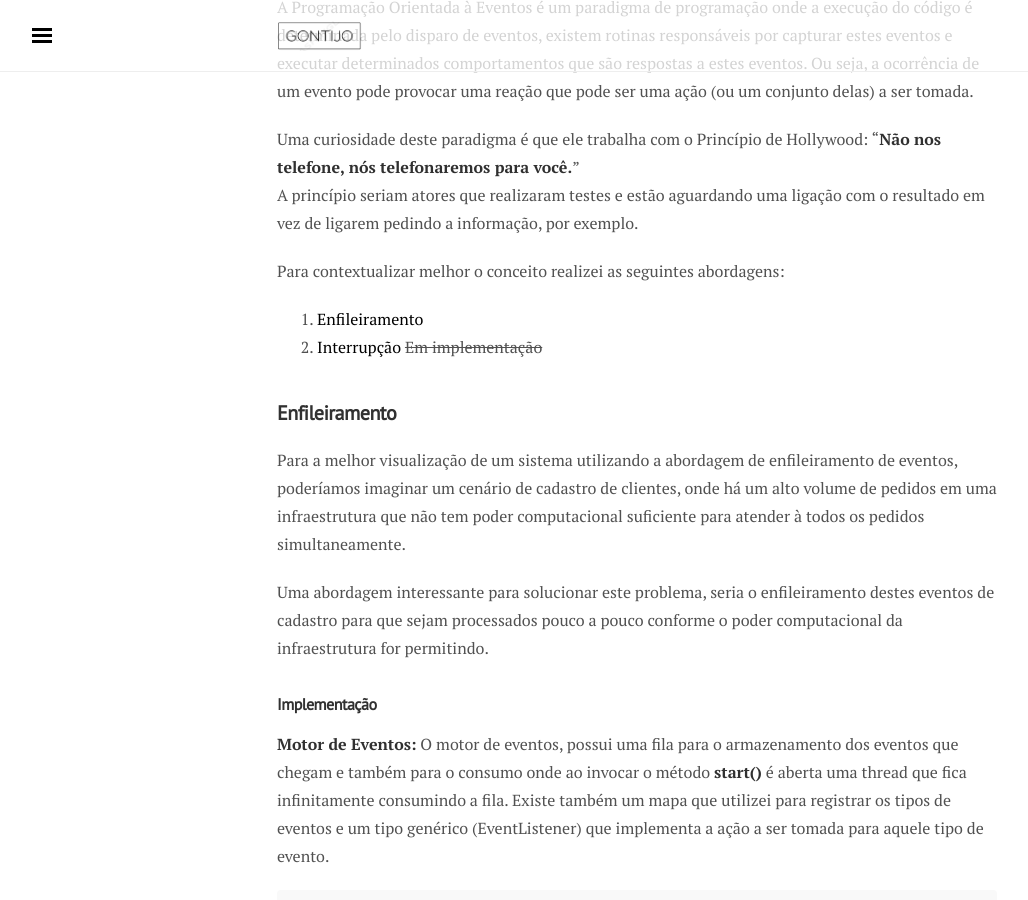
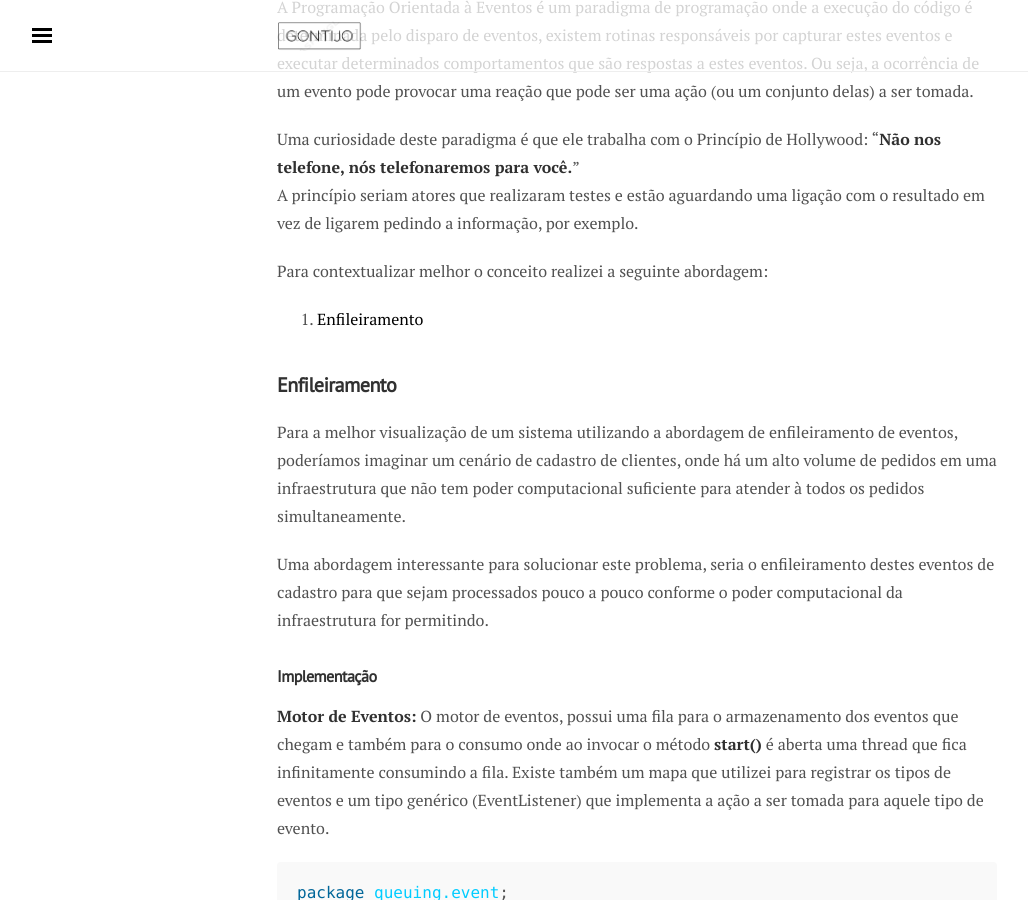
Before and after one commit to Lucasgontijo0/Lucasgontijo0.github.io, a Jekyll site: the page built from _posts/uncategorized/2018-04-23-paradigmas-programacao-orientada-a-eventos.md, in a window 1280 px wide and 900 px high, scrolled down 392 px. Shown: the whole window, without its empty margins (3-1031 px from the left). Built offline with Jekyll 4.4.1, drawn with Linux system fonts in a browser that asks for light colours; nearby versions of some CDN libraries; comment, search, counter and statistics services are not loaded.

Commit message:
Update post

```diff
--- a/_posts/uncategorized/2018-04-23-paradigmas-programacao-orientada-a-eventos.md
+++ b/_posts/uncategorized/2018-04-23-paradigmas-programacao-orientada-a-eventos.md
@@ -15,10 +15,9 @@ A Programação Orientada à Eventos é um paradigma de programação onde a exe
 Uma curiosidade deste paradigma é que ele trabalha com o Princípio de Hollywood: "**Não nos telefone, nós telefonaremos para você.**"
 A princípio seriam atores que realizaram testes e estão aguardando uma ligação com o resultado em vez de ligarem pedindo a informação, por exemplo.
 
-Para contextualizar melhor o conceito realizei as seguintes abordagens:
+Para contextualizar melhor o conceito realizei a seguinte abordagem:
 
  1.  [Enfileiramento](https://github.com/constantlearning/poc-event-driven-programming/tree/master/src/queuing)
- 2.  [Interrupção](https://github.com/constantlearning/poc-event-driven-programming/tree/master/src/interruption) ~~Em implementação~~
 
 ## Enfileiramento
 
```
